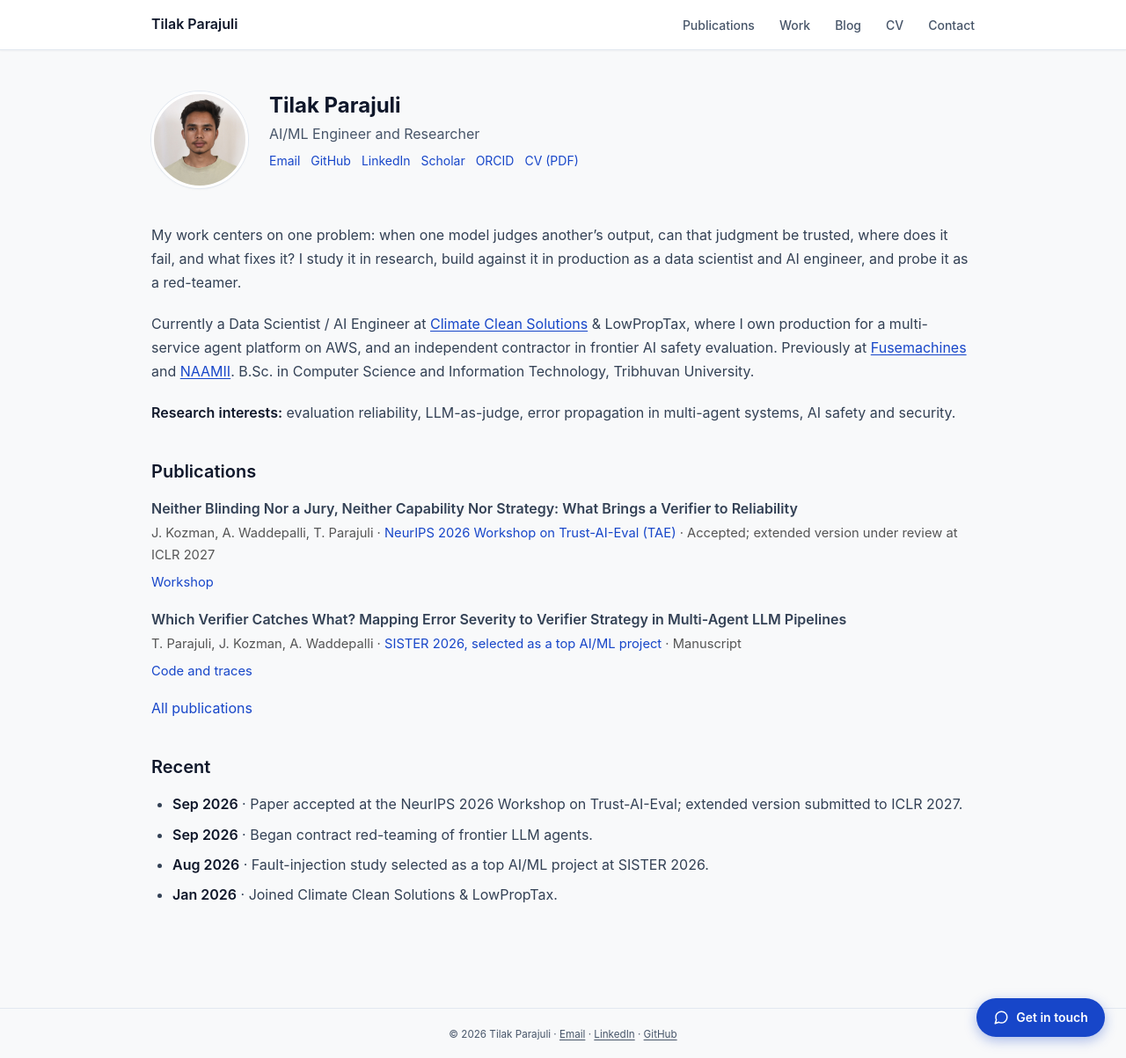
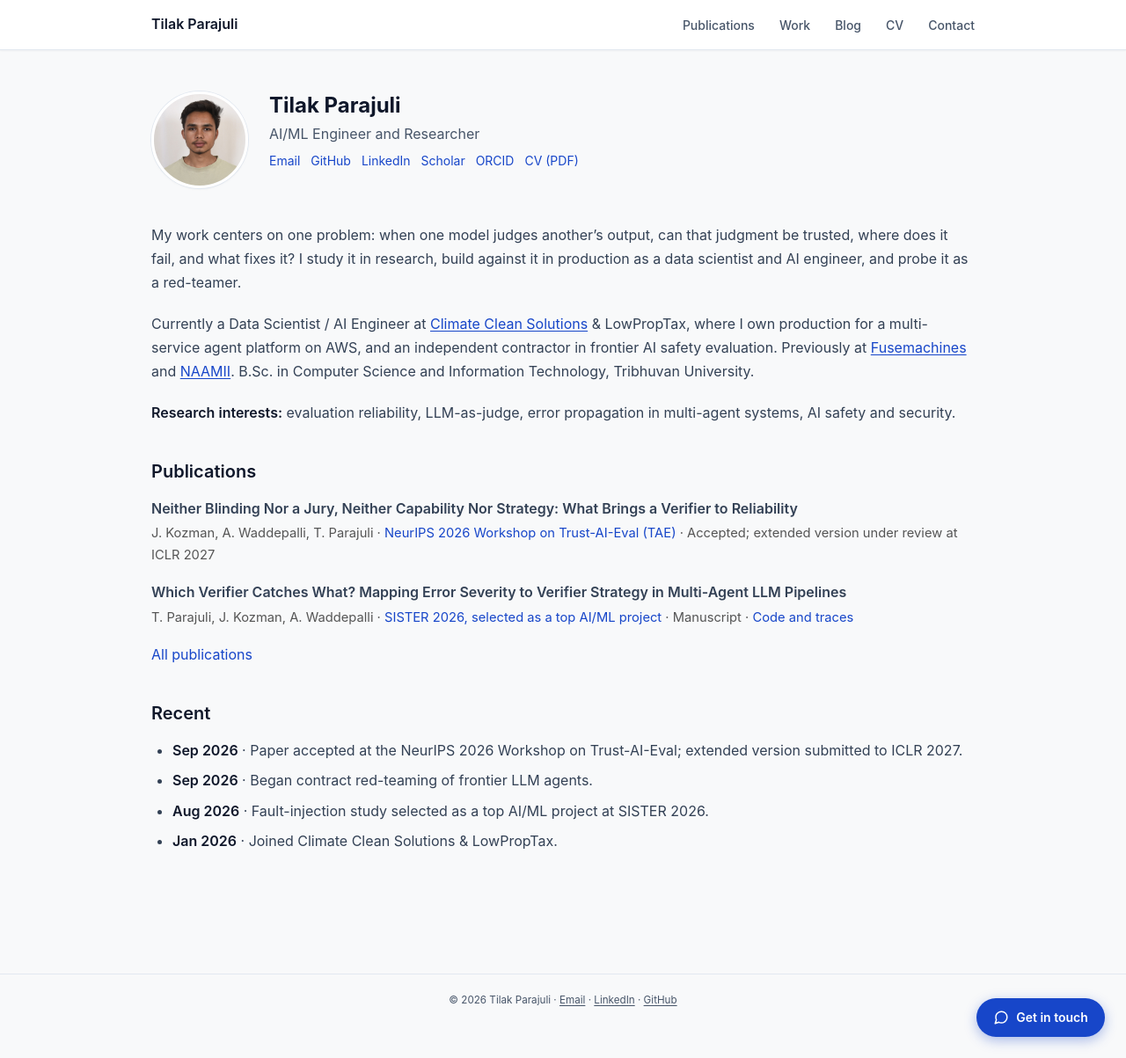
Before and after one commit to parajuli-ai/academic-website, a Jekyll site: the page built from index.md, in a window 1280 px wide and 1203 px high. Shown: the whole window at 88% size. Built offline with Jekyll 4.4.1, drawn with Linux system fonts in a browser that asks for light colours.

Commit message:
Fold publication links into the meta line on compact views

```diff
--- a/_data/publications.yml
+++ b/_data/publications.yml
@@ -8,9 +8,7 @@
   year: 2026
   summary: "Across 64,800 controlled verifications, a model approves its own wrong answers 11.9 percentage points more often than other models do, and telling it who wrote the answer changes almost nothing. Only execution grounding restores reliability: a grounded judge catches 93.3% of errors against 76.7% for the best ungrounded jury."
   contribution: "mathematics domain; prompt-parity test that keeps verifier strategy a clean independent variable."
-  links:
-    - label: "Workshop"
-      url: "https://tai-eval.github.io/"
+  links: []
 
 - id: verifier-catches-what
   title: "Which Verifier Catches What? Mapping Error Severity to Verifier Strategy in Multi-Agent LLM Pipelines"
--- a/_includes/publication.html
+++ b/_includes/publication.html
@@ -2,10 +2,10 @@
 {% assign p = include.pub %}
 <div class="pub">
   <p class="pub-title">{{ p.title }}</p>
-  <p class="pub-meta">{{ p.authors }} · {% if p.venue_url %}<a href="{{ p.venue_url }}" target="_blank" rel="noopener">{{ p.venue }}</a>{% else %}{{ p.venue }}{% endif %} · {{ p.status }}{% if p.note %}; {{ p.note }}{% endif %}</p>
+  <p class="pub-meta">{{ p.authors }} · {% if p.venue_url %}<a href="{{ p.venue_url }}" target="_blank" rel="noopener">{{ p.venue }}</a>{% else %}{{ p.venue }}{% endif %} · {{ p.status }}{% if p.note %}; {{ p.note }}{% endif %}{% if include.mode != "full" %}{% for l in p.links %} · <a href="{{ l.url }}" target="_blank" rel="noopener">{{ l.label }}</a>{% endfor %}{% endif %}</p>
   {% if include.mode == "full" %}
   <p>{{ p.summary }}</p>
   {% if p.contribution %}<p class="text-muted">My contribution: {{ p.contribution }}</p>{% endif %}
+  {% if p.links.size > 0 %}<p class="pub-links">{% for l in p.links %}<a href="{{ l.url }}" target="_blank" rel="noopener">{{ l.label }}</a>{% unless forloop.last %} · {% endunless %}{% endfor %}</p>{% endif %}
   {% endif %}
-  {% if p.links.size > 0 %}<p class="pub-links">{% for l in p.links %}<a href="{{ l.url }}" target="_blank" rel="noopener">{{ l.label }}</a>{% unless forloop.last %} · {% endunless %}{% endfor %}</p>{% endif %}
 </div>
```
